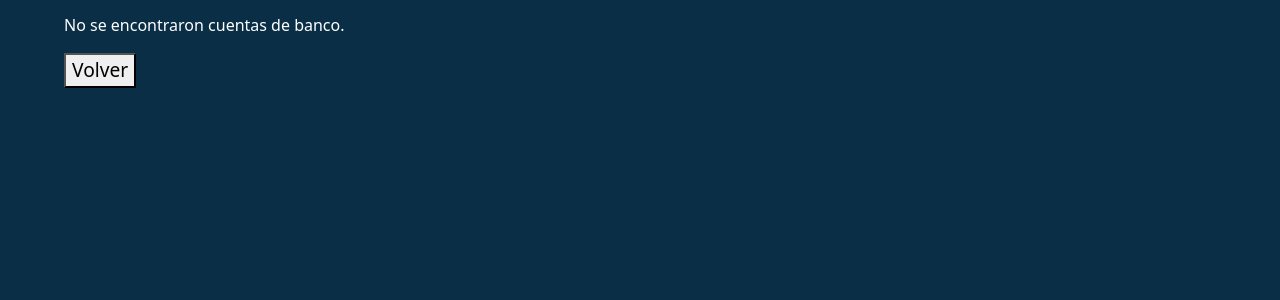
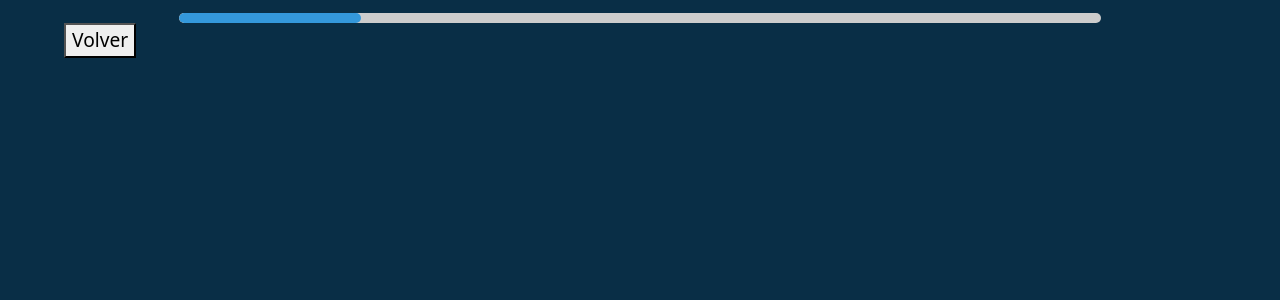
Before and after one commit to drecioa/angular-Finantra-bachata, an Angular app in the folder Finantra/: page /callback in a window 1280 px wide. Shown: the top 300 px of the page. Built offline with nearby package versions, Linux system fonts and the light colour scheme.

Commit message:
Barra de cargando en callback también

```diff
--- a/Finantra/src/components/callback/callback.component.css
+++ b/Finantra/src/components/callback/callback.component.css
@@ -0,0 +1,27 @@
+.progress-bar {
+    width: 80%;
+    height: 10px;
+    background-color: #ccc;
+    border-radius: 5px;
+    overflow: hidden;
+    margin: auto;
+  }
+
+  .progress {
+    width: 0;
+    height: 100%;
+    background-color: #3498db;
+    animation: load 2s infinite;
+  }
+
+  @keyframes load {
+    0% {
+      width: 0;
+    }
+    50% {
+      width: 100%;
+    }
+    100% {
+      width: 0;
+    }
+  }
--- a/Finantra/src/components/callback/callback.component.html
+++ b/Finantra/src/components/callback/callback.component.html
@@ -12,6 +12,8 @@
   </div>
 
   <div *ngIf="bankAccounts.length === 0">
-    <p>No se encontraron cuentas de banco.</p>
+    <div class="progress-bar">
+      <div class="progress"></div>
+    </div>
     <a href="./home"><button>Volver</button></a>
   </div>
--- a/Finantra/src/components/estadistica/estadistica.component.ts
+++ b/Finantra/src/components/estadistica/estadistica.component.ts
@@ -170,10 +170,11 @@ export class EstadisticaComponent {
   }
 
   getDatasetsBank(): any[] {
+    let contador = 0;
     return this.accounts.map((account) => ({
-      label: account.bankName,
-      data: [account.balance],
-      backgroundColor: this.accounts.map(() => this.generateRandomColor())
+        label: account.bankName ?? `Cuenta de banco ${++contador}`,
+        data: [account.balance],
+        backgroundColor: this.generateRandomColor(),
     }));
   }
 
--- a/Finantra/src/components/news/news.component.css
+++ b/Finantra/src/components/news/news.component.css
@@ -17,3 +17,31 @@ a{
 p{
     color: #8aaac0;
 }
+
+.progress-bar {
+    width: 80%;
+    height: 10px;
+    background-color: #ccc;
+    border-radius: 5px;
+    overflow: hidden;
+    margin: auto;
+  }
+
+  .progress {
+    width: 0;
+    height: 100%;
+    background-color: #3498db;
+    animation: load 2s infinite;
+  }
+
+  @keyframes load {
+    0% {
+      width: 0;
+    }
+    50% {
+      width: 100%;
+    }
+    100% {
+      width: 0;
+    }
+  }
```
